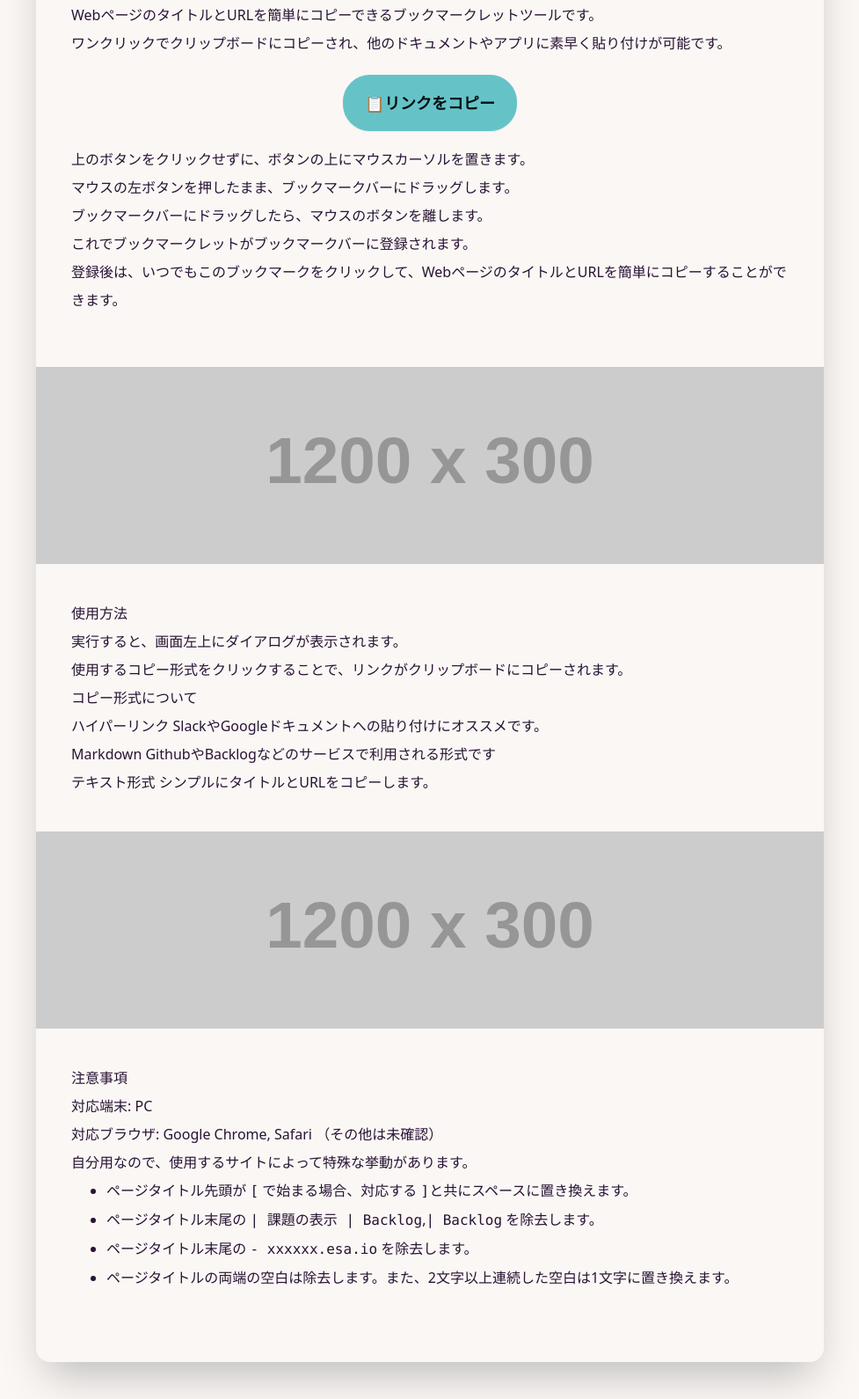
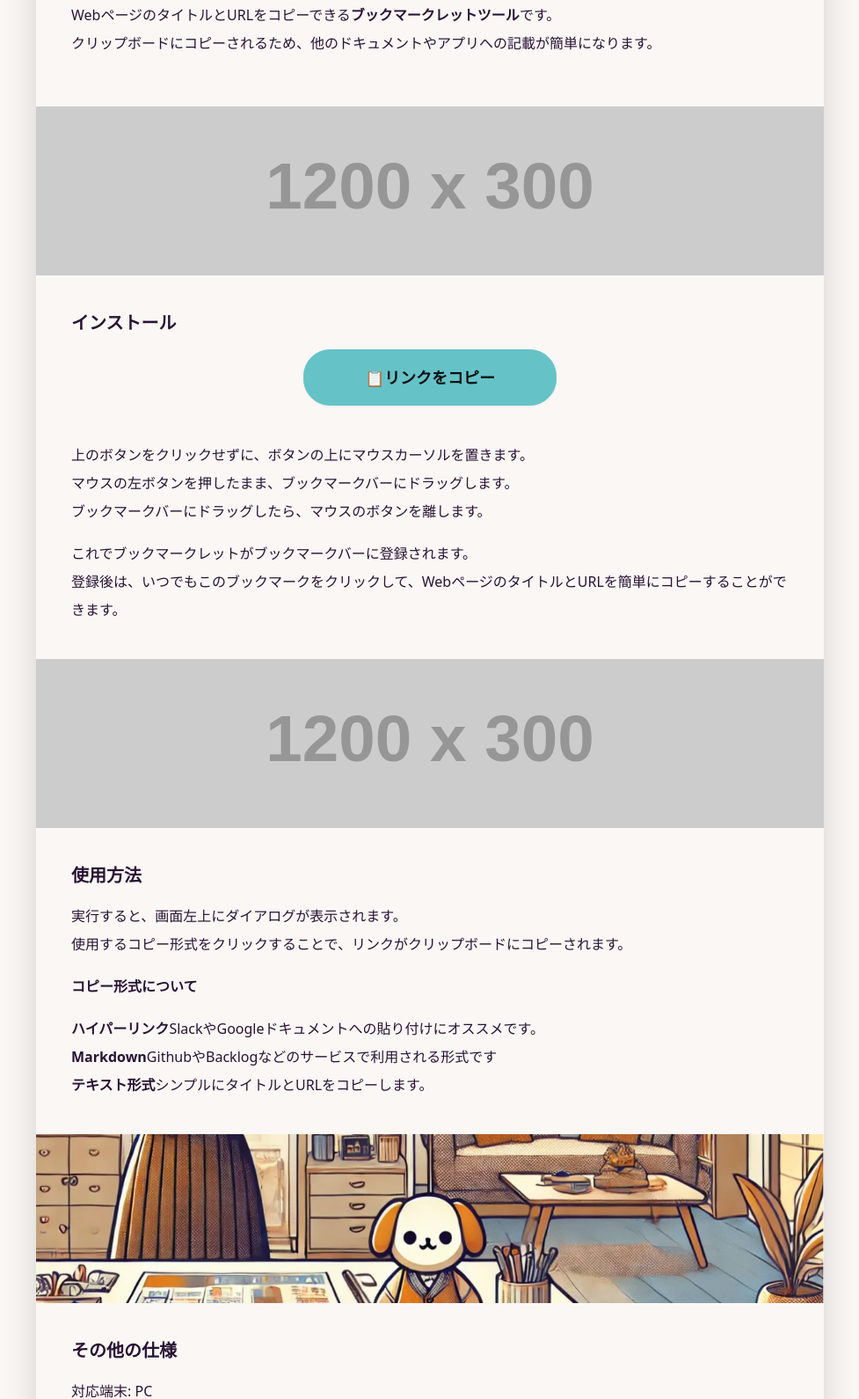
Before and after one commit to ttsukasan/fast-copy-link, a website built with webpack: page index.html in a window 1280 px wide. Shown: the part 579-2169 px from the top of the page at 88% size, without its empty margins (151-1128 px from the left). Built offline with nearby package versions, Linux system fonts and the light colour scheme; placeholder pictures from the web are drawn by us; files whose address does not match are found by name.

Commit message:
マークアップ調整

```diff
--- a/index.html
+++ b/index.html
@@ -4,11 +4,11 @@
 <head>
   <meta charset="utf-8">
   <meta name="viewport" content="width=device-width, initial-scale=1">
-  <title>タイトルとURLをコピーするブックマークレット</title>
+  <title>リンクコピー能力</title>
   <meta name="description"
-        content="リンクコピーが超簡単に！✨爆速で使える【神アプリ】登場！🎉「リンクコピーの革命」を体験しよう！このアプリは、ワンクリックでWebページのリンク付きタイトルを簡単にコピーできるスーパーツールです。🚀誰でも手軽に使える便利機能満載！初心者からプロまで、全てのリンクコピーを楽しく、そして効率的に！✨あなたの作業を劇的に効率化するこの「神アプリ」を今すぐ試してみてください！">
+        content="Webページのリンクを簡単にコピーできる便利なブックマークレット。ブラウザで動作し、プラグインのように簡単に使えます。オフィスでの作業効率をアップし、友達との情報共有もスムーズに。リンクコピー、URLコピー、Webリンク共有に最適です。">
 
-  <meta property="og:title" content="リンク付きタイトルのコピーは任せろ">
+  <meta property="og:title" content="リンクコピー能力">
   <meta property="og:type" content="">
   <meta property="og:url" content="">
   <meta property="og:image" content="">
@@ -43,61 +43,73 @@
       <h1 class="text-2xl font-bold">リンクコピー能力</h1>
     </div>
   </header>
-  <!--  <main class="flex-grow max-w-4xl mx-auto my-8 p-6 bg-white rounded-box shadow-md">-->
   <main class="flex-grow car max-w-4xl mx-auto shadow-2xl my-10 rounded-2xl leading-loose">
     <figure class="bg-local bg-cover bg-center rounded-t-2xl" style="background-image: url(img/girl.webp);">
       <div class="min-h-96 flex items-end justify-center">
         <div class="text-center text-shadow-heavy">
           <h1 class="mb-4 text-4xl font-bold text-neutral-50">リンクをコピーするだけの能力</h1>
-          <p class="mb-10 font-bold text-neutral-50">
-            あなたもこの世界へ入門しませんか
+          <p class="mb-10 text-xl font-bold text-neutral-50">
+            力が欲しいか？
           </p>
         </div>
       </div>
     </figure>
     <div class="p-10">
-      <div class="mb-5">
-        <h1 class="text-xl font-bold mb-4">リンクコピー能力</h1>
-        <div class="mb-4">
-          <div>WebページのタイトルとURLを簡単にコピーできるブックマークレットツールです。</div>
-          <div>ワンクリックでクリップボードにコピーされ、他のドキュメントやアプリに素早く貼り付けが可能です。</div>
-        </div>
+      <h3 class="text-xl font-bold mb-4">リンクコピー能力</h3>
+      <div class="mb-4">
+        <div>WebページのタイトルとURLをコピーできる<strong>ブックマークレットツール</strong>です。</div>
+        <div>クリップボードにコピーされるため、他のドキュメントやアプリへの記載が簡単になります。</div>
       </div>
-      <div class="text-center mb-4">
-        <button class="btn btn-primary btn-lg">📋リンクをコピー</button>
+    </div>
+    <figure class="bg-local bg-cover bg-center" style="background-image: url(https://placehold.jp/1200x300.png);">
+      <div class="min-h-48"></div>
+    </figure>
+    <div class="p-10">
+      <h3 class="text-xl font-bold mb-4">インストール</h3>
+      <div class="mb-10 text-center">
+        <a class="script-button btn btn-primary btn-lg min-w-72">📋リンクをコピー</a>
       </div>
-      <div class="mb-5">
+      <div class="mb-4">
         <div>上のボタンをクリックせずに、ボタンの上にマウスカーソルを置きます。</div>
         <div>マウスの左ボタンを押したまま、ブックマークバーにドラッグします。</div>
         <div>ブックマークバーにドラッグしたら、マウスのボタンを離します。</div>
+      </div>
+      <div class="">
         <div>これでブックマークレットがブックマークバーに登録されます。</div>
         <div>登録後は、いつでもこのブックマークをクリックして、WebページのタイトルとURLを簡単にコピーすることができます。</div>
       </div>
     </div>
-    <figure>
-      <img src="https://placehold.jp/1200x300.png" alt="alt" class="">
+    <figure class="bg-local bg-cover bg-center" style="background-image: url(https://placehold.jp/1200x300.png);">
+      <div class="min-h-48"></div>
     </figure>
     <div class="p-10">
-      <div>使用方法</div>
-      <div>実行すると、画面左上にダイアログが表示されます。</div>
-      <div>使用するコピー形式をクリックすることで、リンクがクリップボードにコピーされます。</div>
-      <div>コピー形式について</div>
-      <div>ハイパーリンク SlackやGoogleドキュメントへの貼り付けにオススメです。</div>
-      <div>Markdown GithubやBacklogなどのサービスで利用される形式です</div>
-      <div>テキスト形式 シンプルにタイトルとURLをコピーします。</div>
+      <h3 class="text-xl font-bold mb-4">使用方法</h3>
+      <div class="mb-4">
+        <div>実行すると、画面左上にダイアログが表示されます。</div>
+        <div>使用するコピー形式をクリックすることで、リンクがクリップボードにコピーされます。</div>
+      </div>
+      <h4 class="font-bold mb-4">コピー形式について</h4>
+      <div><strong class="">ハイパーリンク</strong>SlackやGoogleドキュメントへの貼り付けにオススメです。</div>
+      <div><strong>Markdown</strong>GithubやBacklogなどのサービスで利用される形式です</div>
+      <div><strong>テキスト形式</strong>シンプルにタイトルとURLをコピーします。</div>
     </div>
-    <figure>
-      <img src="https://placehold.jp/1200x300.png" alt="alt" class="">
+    <figure class="bg-local bg-cover bg-center" style="background-image: url(img/sensei.webp);">
+      <div class="min-h-48"></div>
     </figure>
     <div class="p-10 pb-20">
-      <h4 class="">注意事項</h4>
-      <p>対応端末: PC</p>
-      <p>対応ブラウザ: Google Chrome, Safari （その他は未確認）</p>
-      <div>自分用なので、使用するサイトによって特殊な挙動があります。</div>
+      <h3 class="text-xl font-bold mb-4">その他の仕様</h3>
+      <div class="mb-4">
+        <div>対応端末: PC</div>
+        <div>対応ブラウザ: Google Chrome, Safari （その他は未確認）</div>
+      </div>
+      <div class="mb-4">使用するサイトやページタイトルによって挙動が変わることがあります。</div>
       <ul class="list-disc ml-10">
-        <li>ページタイトル先頭が <code>[</code> で始まる場合、対応する <code>]</code>と共にスペースに置き換えます。</li>
-        <li>ページタイトル末尾の <code>| 課題の表示 | Backlog</code>,<code>| Backlog</code> を除去します。</li>
-        <li>ページタイトル末尾の <code>- xxxxxx.esa.io</code> を除去します。</li>
+        <li>ページタイトル先頭が <code class="font-bold text-secondary">[</code> で始まる場合、対応する <code class="font-bold text-secondary">]</code>と共にスペースに置き換えます。
+        </li>
+        <li>ページタイトル末尾の <code class="font-bold text-secondary">| 課題の表示 | Backlog</code> ,<code class="font-bold text-secondary">| Backlog</code>
+          を除去します。
+        </li>
+        <li>ページタイトル末尾の <code class="font-bold text-secondary">- xxxxxx.esa.io</code> を除去します。</li>
         <li>ページタイトルの両端の空白は除去します。また、2文字以上連続した空白は1文字に置き換えます。</li>
       </ul>
     </div>
@@ -105,30 +117,32 @@
   <footer class="footer footer-center bg-base-200 text-base-content rounded p-10 mt-20">
     <nav>
       <div class="grid grid-flow-col gap-4">
-        <a>
+        <a href="#">
           <svg
             xmlns="http://www.w3.org/2000/svg"
             width="24"
             height="24"
-            role="img" viewBox="0 0 24 24" xmlns="http://www.w3.org/2000/svg" class="fill-current">
-            <path d="M12 .297c-6.63 0-12 5.373-12 12 0 5.303 3.438 9.8 8.205 11.385.6.113.82-.258.82-.577 0-.285-.01-1.04-.015-2.04-3.338.724-4.042-1.61-4.042-1.61C4.422 18.07 3.633 17.7 3.633 17.7c-1.087-.744.084-.729.084-.729 1.205.084 1.838 1.236 1.838 1.236 1.07 1.835 2.809 1.305 3.495.998.108-.776.417-1.305.76-1.605-2.665-.3-5.466-1.332-5.466-5.93 0-1.31.465-2.38 1.235-3.22-.135-.303-.54-1.523.105-3.176 0 0 1.005-.322 3.3 1.23.96-.267 1.98-.399 3-.405 1.02.006 2.04.138 3 .405 2.28-1.552 3.285-1.23 3.285-1.23.645 1.653.24 2.873.12 3.176.765.84 1.23 1.91 1.23 3.22 0 4.61-2.805 5.625-5.475 5.92.42.36.81 1.096.81 2.22 0 1.606-.015 2.896-.015 3.286 0 .315.21.69.825.57C20.565 22.092 24 17.592 24 12.297c0-6.627-5.373-12-12-12"/>
+            viewBox="0 0 24 24"
+            class="fill-current">
+            <path
+              d="M12 .297c-6.63 0-12 5.373-12 12 0 5.303 3.438 9.8 8.205 11.385.6.113.82-.258.82-.577 0-.285-.01-1.04-.015-2.04-3.338.724-4.042-1.61-4.042-1.61C4.422 18.07 3.633 17.7 3.633 17.7c-1.087-.744.084-.729.084-.729 1.205.084 1.838 1.236 1.838 1.236 1.07 1.835 2.809 1.305 3.495.998.108-.776.417-1.305.76-1.605-2.665-.3-5.466-1.332-5.466-5.93 0-1.31.465-2.38 1.235-3.22-.135-.303-.54-1.523.105-3.176 0 0 1.005-.322 3.3 1.23.96-.267 1.98-.399 3-.405 1.02.006 2.04.138 3 .405 2.28-1.552 3.285-1.23 3.285-1.23.645 1.653.24 2.873.12 3.176.765.84 1.23 1.91 1.23 3.22 0 4.61-2.805 5.625-5.475 5.92.42.36.81 1.096.81 2.22 0 1.606-.015 2.896-.015 3.286 0 .315.21.69.825.57C20.565 22.092 24 17.592 24 12.297c0-6.627-5.373-12-12-12"/>
           </svg>
         </a>
-
-        <a>
-        <svg
-              xmlns="http://www.w3.org/2000/svg"
-              width="24"
-              height="24"
-              viewBox="0 0 24 24"
-              class="fill-current">
-
-              xmlns="http://www.w3.org/2000/svg"><path d="M18.901 1.153h3.68l-8.04 9.19L24 22.846h-7.406l-5.8-7.584-6.638 7.584H.474l8.6-9.83L0 1.154h7.594l5.243 6.932ZM17.61 20.644h2.039L6.486 3.24H4.298Z"/></svg>
+        <a href="#">
+          <svg
+            xmlns="http://www.w3.org/2000/svg"
+            width="24"
+            height="24"
+            viewBox="0 0 24 24"
+            class="fill-current">
+            <path
+              d="M18.901 1.153h3.68l-8.04 9.19L24 22.846h-7.406l-5.8-7.584-6.638 7.584H.474l8.6-9.83L0 1.154h7.594l5.243 6.932ZM17.61 20.644h2.039L6.486 3.24H4.298Z"/>
+          </svg>
         </a>
       </div>
     </nav>
     <aside>
-      <p>Copyright © 2024 - ttsukasan</p>
+      <p>Copyright © 2024 - “ttsukasan” is a link copy user with extraordinary spatial powers.</p>
     </aside>
   </footer>
 
```
